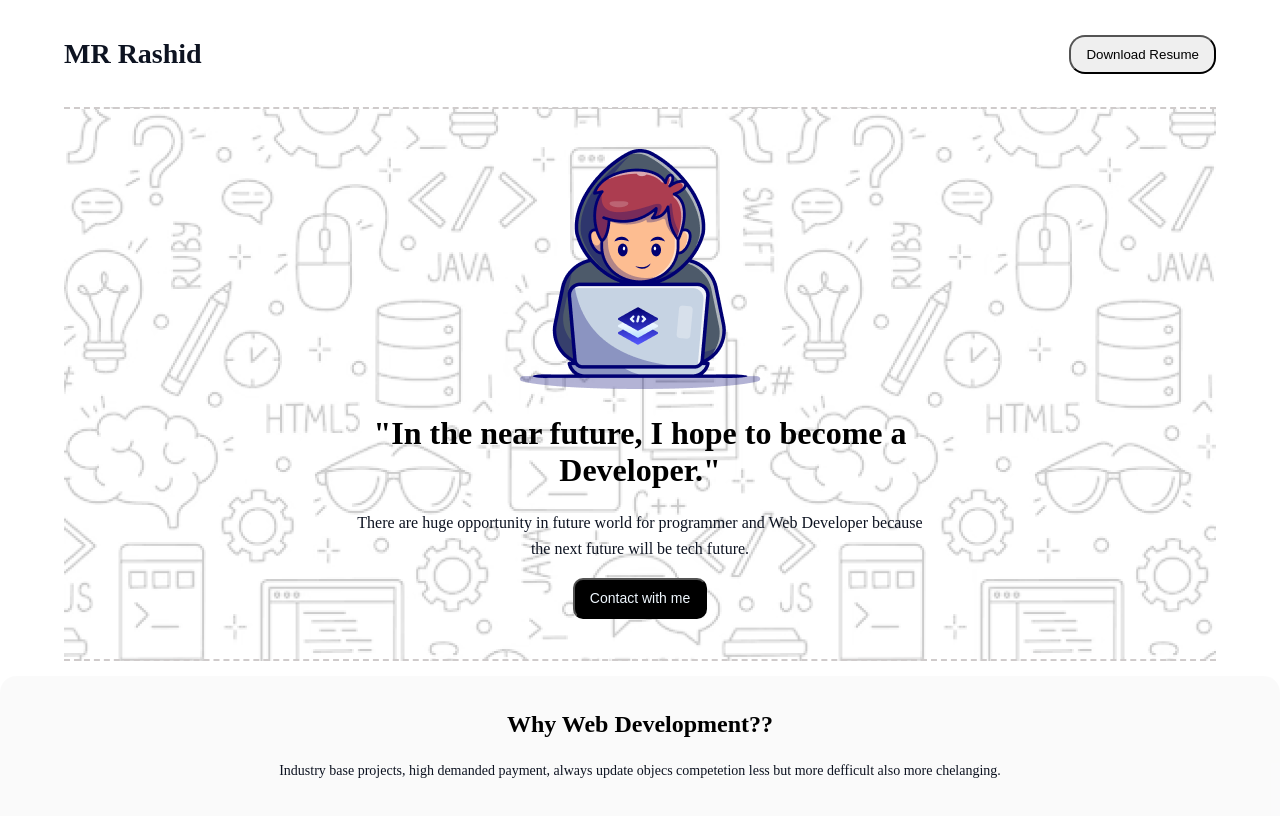
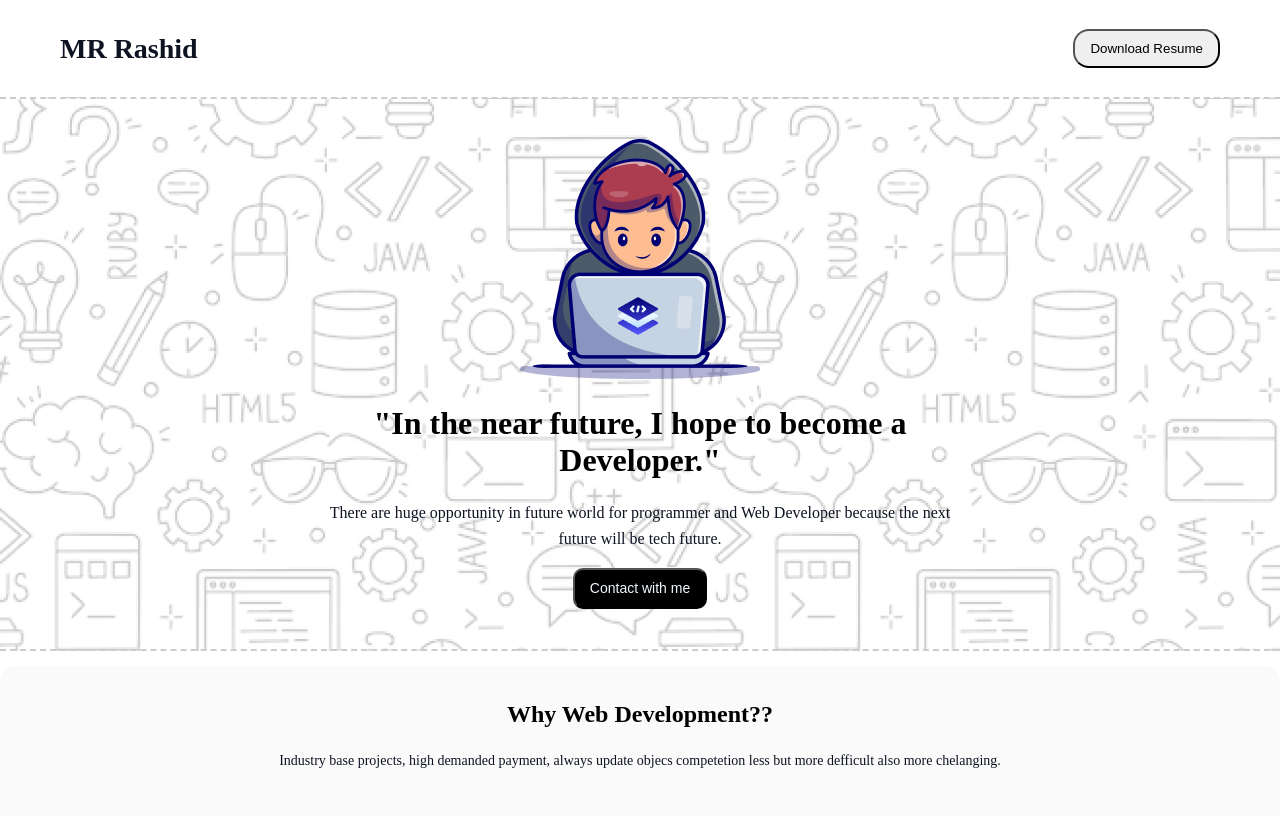
Before and after one commit to mamunurrashid01/b10-assignment-01, a plain HTML site: page index.html in a window 1280 px wide. Shown: the top 816 px of the page. Drawn offline with Linux system fonts and the light colour scheme; a web font is replaced by a local one.

Commit message:
finish-project

```diff
--- a/style/style.css
+++ b/style/style.css
@@ -5,10 +5,11 @@ body {
   font-family: azeret mono;
 }
 .benner-section {
-  max-width: 90%;
+  max-width: 100%;
   margin: 0 auto;
 }
 .header {
+  padding: 0 60px;
   display: flex;
   justify-content: space-between;
   align-items: center;
@@ -16,7 +17,7 @@ body {
   color: rgb(13, 19, 33);
   font-size: 28px;
   font-weight: 800;
-  line-height: 33px;
+  line-height: 23px;
   letter-spacing: 0%;
   text-align: left;
 }
@@ -180,7 +181,6 @@ body {
     rgba(0, 0, 0, 0.2), url(Email);
   background-position: center;
   background-size: cover;
-  padding: 25px;
   display: flex;
   justify-content: center;
   align-items: center;
```
